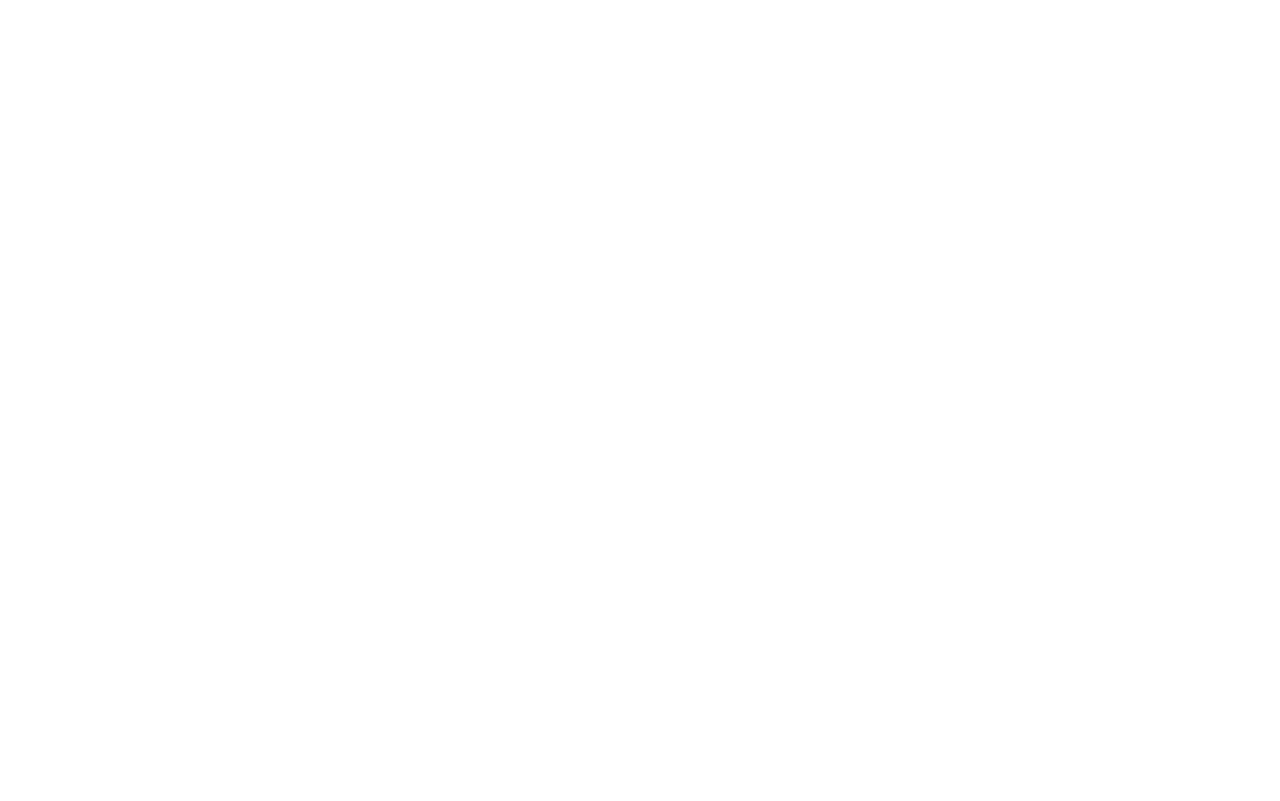
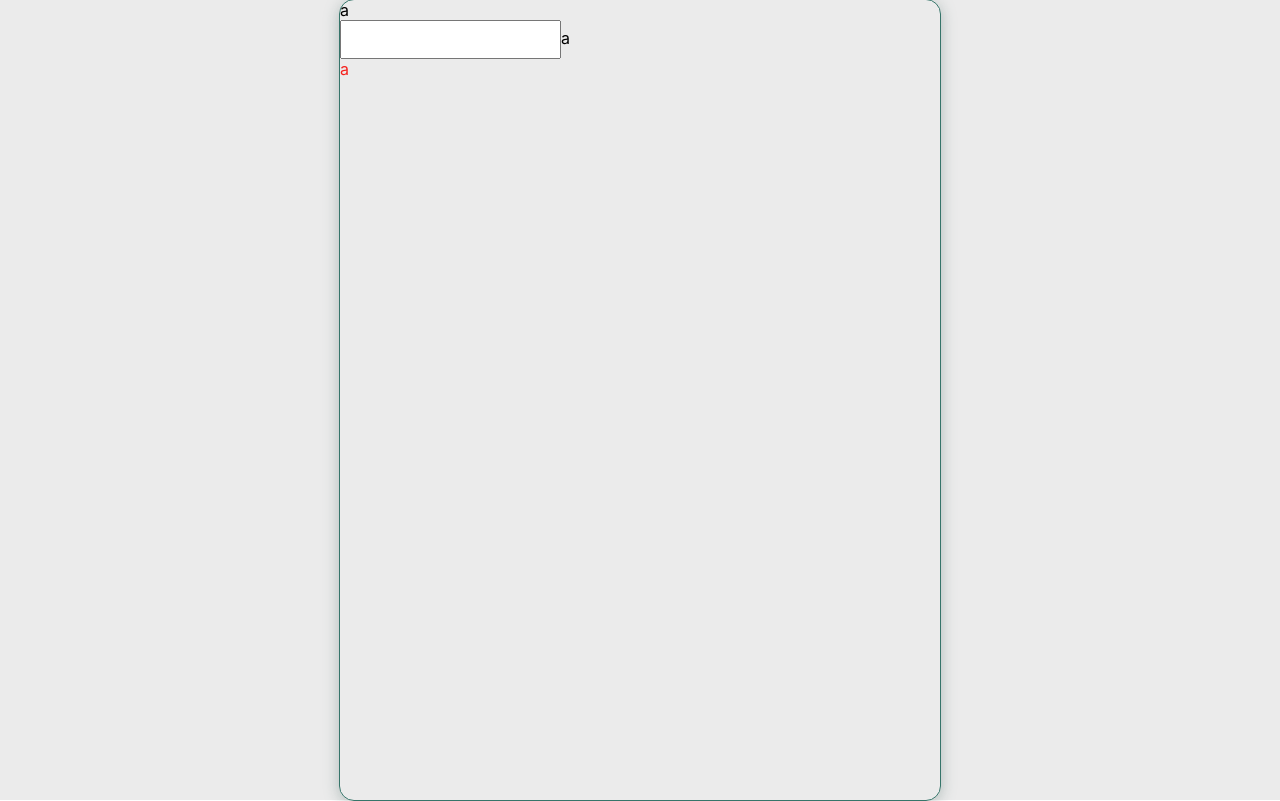
Before and after one commit to ksheyon123/project__fortress, a React (Create React App) app: page /login in a window 1280 px wide. Before the commit this address had no page. Built offline with nearby package versions, Linux system fonts and the light colour scheme.

Commit message:
dev login page, update input element

```diff
--- a/src/App.tsx
+++ b/src/App.tsx
@@ -4,15 +4,18 @@
   Route
 } from "react-router-dom";
 import {
+  LoginPage,
   InGamePage,
   CreateNFTPage
 } from "./pages/index";
 import {
   PATHNAME
 } from "./constants/pathname";
-function App() {
+
+const App = () => {
   return (
     <Routes>
+      <Route path={PATHNAME.LOGIN} element={<LoginPage />} />
       <Route path={PATHNAME.PATH__INGAME} element={<InGamePage />} />
       <Route path={PATHNAME.CREATE__NFT} element={<CreateNFTPage />} />
     </Routes>
--- /dev/null
+++ b/src/components/common/Input.tsx
@@ -0,0 +1,59 @@
+import React, { ChangeEvent } from "react";
+import styled from "styled-components";
+import { theme } from "../../styles/theme";
+
+interface IProps {
+  setValue: (e: any) => void;
+  value: string | number;
+  width?: number;
+  disabled?: boolean;
+  placeholder?: string;
+  title?: string;
+  err?: string;
+  desc?: string;
+  type?: "vertical" | "horizontal";
+  icon?: string;
+}
+
+const StyledInput = styled.div<{ type: "vertical" | "horizontal"; icon?: string; width: number; }>`
+  width : ${props => props.width + "px"};
+  margin-bottom : 20px;
+  & > div.input-area {
+    display: ${props => props.type === "vertical" ? "block" : "flex"};
+    & > input {
+      padding : 10px 20px;
+    }
+  }
+  & > div.err-txt {
+    position : absolute;
+    color : ${theme.err};
+  }
+`;
+
+const Input: React.FC<IProps> = (props) => {
+
+  const {
+    setValue,
+    value,
+    width = 350,
+    disabled = false,
+    placeholder = "",
+    title = "a",
+    err = "a",
+    desc = "a",
+    type = "vertical"
+  } = props;
+
+  return (
+    <StyledInput type={type} width={width}>
+      <div className="input-area">
+        {!!title && <div className="input-title">{title}</div>}
+        <input disabled={disabled} placeholder={placeholder} value={value} onChange={(e: ChangeEvent<HTMLInputElement>) => setValue(e.target.value)} />
+        {!!desc && <span>{desc}</span>}
+      </div>
+      {!!err && <div className="err-txt">{err}</div>}
+    </StyledInput>
+  )
+}
+
+export { Input }
--- /dev/null
+++ b/src/components/index.tsx
@@ -0,0 +1,4 @@
+export { Button } from "./common/Button";
+export { ComboBox } from "./common/ComboBox";
+export { Logo } from "./common/Logo";
+export { Input } from "./common/Input";
--- a/src/constants/pathname.tsx
+++ b/src/constants/pathname.tsx
@@ -1,4 +1,5 @@
 export const PATHNAME = {
+  LOGIN: "/login",
   PATH__INGAME: "/game",
   CREATE__NFT: "/creator/nft"
 }
--- a/src/pages/InGamePage.tsx
+++ b/src/pages/InGamePage.tsx
@@ -8,6 +8,7 @@
   Controller,
   ActionMenu
 } from "../components/ingame/index";
+
 const StyledContainer = styled.div`
   display: block;
   width : 100vw;
--- /dev/null
+++ b/src/pages/LoginPage.tsx
@@ -0,0 +1,49 @@
+import React, { useState } from "react";
+import styled from "styled-components";
+import { Input } from "../components/index";
+import { theme } from "../styles/theme";
+
+const StyledContainer = styled.div`
+  width : 100vw;
+  height: 100vh;
+`;
+
+const StyledFlex = styled.div<{ isJustifyedCenter?: boolean; isAlignedCenter?: boolean; }>(({
+  isJustifyedCenter = true,
+  isAlignedCenter = true
+}) => {
+
+  return `
+  display : flex;
+  width : 100%;
+  height : 100%;
+  background-color : #EBEBEB;
+  ${isJustifyedCenter ? "justify-content : center" : ""};
+  ${isAlignedCenter ? "align-items : center" : ""};
+    `;
+});
+
+const StyledLogin = styled.div`
+  width : 600px;
+  height : 800px;
+  border : 1px solid ${theme.primaryBorderColor};
+  box-shadow: 0px 3px 15px 0px ${theme.primaryShadowRgb};
+  border-radius: 15px;
+`;
+
+const LoginPage: React.FC = () => {
+
+  const [userId, setUserId] = useState<string>("");
+
+  return (
+    <StyledContainer>
+      <StyledFlex>
+        <StyledLogin>
+          <Input value={userId} setValue={setUserId} />
+        </StyledLogin>
+      </StyledFlex>
+    </StyledContainer>
+  )
+}
+
+export { LoginPage }
--- a/src/pages/index.tsx
+++ b/src/pages/index.tsx
@@ -1,2 +1,3 @@
+export { LoginPage } from "./LoginPage";
 export { InGamePage } from "./InGamePage";
 export { CreateNFTPage } from "./CreateNFTPage";
--- a/src/styles/theme.tsx
+++ b/src/styles/theme.tsx
@@ -1,6 +1,16 @@
 export const theme = {
+
+  primary: "#70F5DC",
+  primaryBorderColor: "#36756A",
+  primaryShadow: "#597570",
+  primaryShadowRgb: "rgb(89, 117, 112, 0.4)",
+
   background: "#5e714c",
   pixel: "#1c2216",
+
+  err: "#F5211D",
+
+  mono3Div: "#C8C8C8",
 
   headerHeight: "70px",
   controllerHeight: "100px",
```
